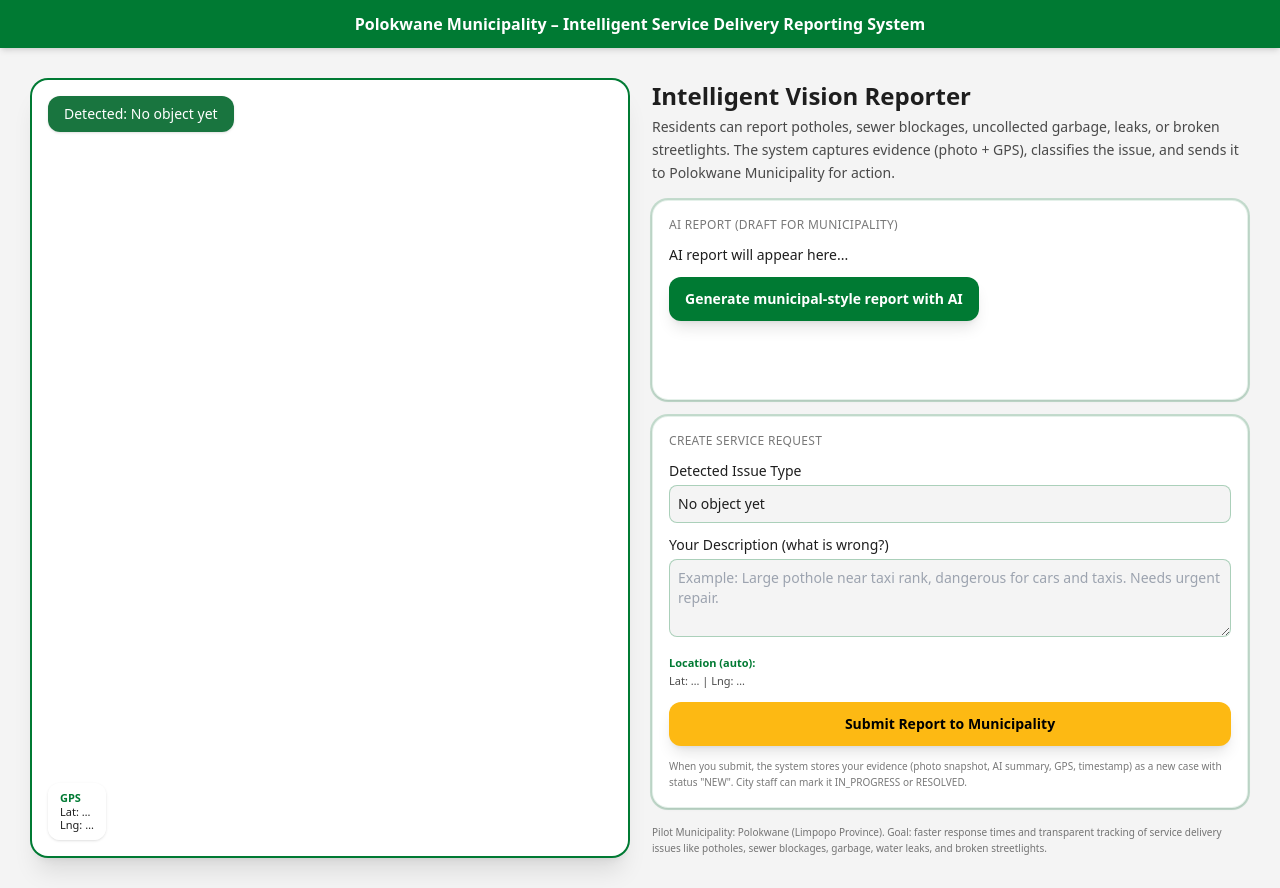
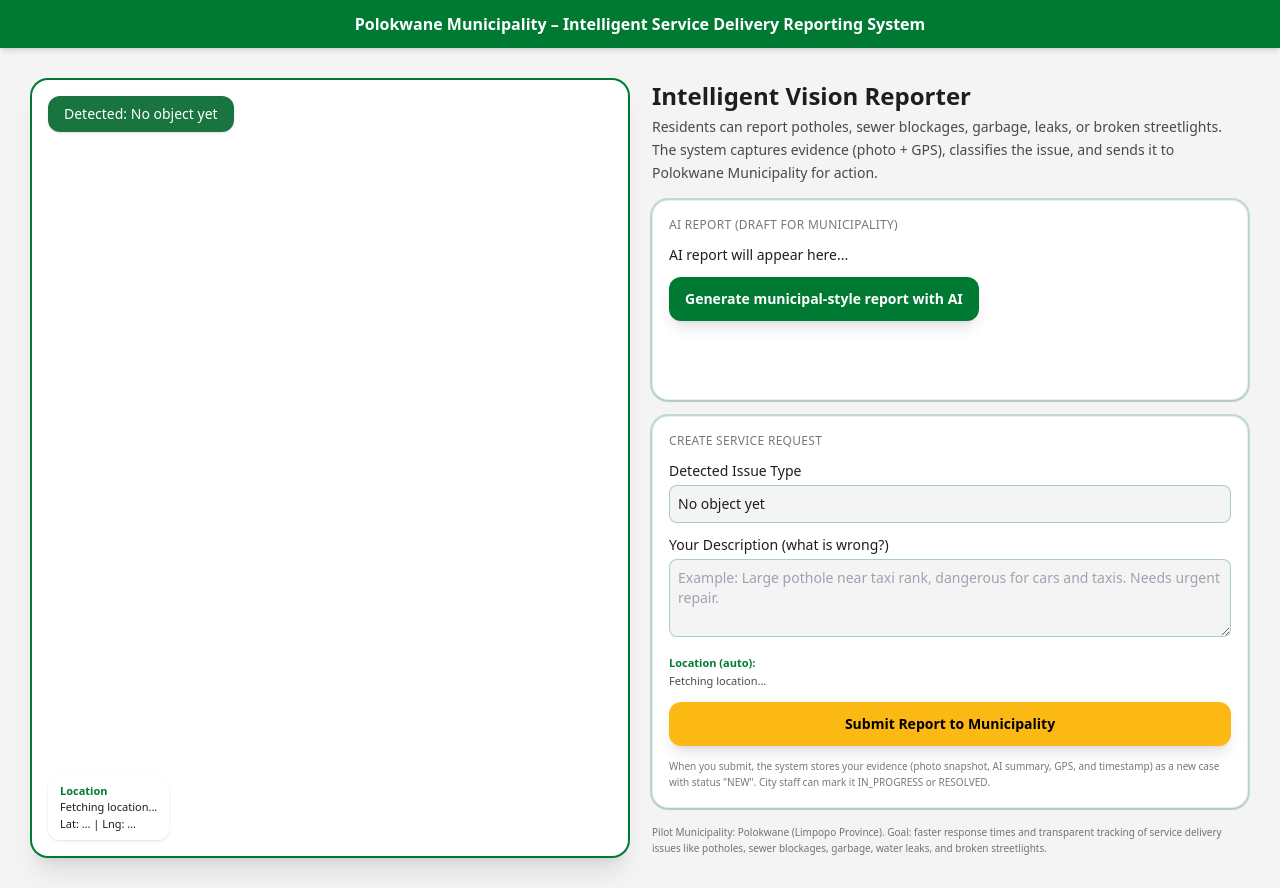
Before and after one commit to Kholofelo-kga/intelligent-vision-reporter, a React (Vite) app: page /report in a window 1280 px wide. Built offline with nearby package versions, Linux system fonts and the light colour scheme; no server answers.

Commit message:
Update App.jsx

```diff
--- a/src/App.jsx
+++ b/src/App.jsx
@@ -1,11 +1,12 @@
 import { useEffect, useRef, useState } from "react";
 import * as cocoSsd from "@tensorflow-models/coco-ssd";
 import "@tensorflow/tfjs";
+import axios from "axios";
 
 import { db } from "./firebase.js";
 import { collection, addDoc, serverTimestamp } from "firebase/firestore";
 
-// speak out loud what was detected
+// speak detected object
 function speak(text) {
   const synth = window.speechSynthesis;
   const utter = new SpeechSynthesisUtterance(text);
@@ -19,53 +20,60 @@
   const canvasRef = useRef(null);
 
   const [model, setModel] = useState(null);
-
-  // live detection result
   const [lastLabel, setLastLabel] = useState("No object yet");
-
-  // AI summary from /api/ai-report
   const [aiReport, setAiReport] = useState("AI report will appear here...");
   const [loadingChatGPT, setLoadingChatGPT] = useState(false);
-
-  // form state for resident
   const [userDescription, setUserDescription] = useState("");
 
-  // GPS state
   const [gps, setGps] = useState({ lat: null, lng: null });
+  const [locationName, setLocationName] = useState(""); // NEW: place name
 
-  // submission progress
   const [submitting, setSubmitting] = useState(false);
   const [submitStatus, setSubmitStatus] = useState("");
 
-  // STEP 1: ask for camera + load ML model + get GPS when page loads
+  const userName = localStorage.getItem("userName"); // show user info if registered
+
+  // STEP 1: camera + ML model + GPS + location name
   useEffect(() => {
     async function setupCameraAndModel() {
       try {
-        // 1. request camera
+        // camera setup
         const stream = await navigator.mediaDevices.getUserMedia({
-          video: { facingMode: "environment" }, // back camera for phone
+          video: { facingMode: "environment" },
           audio: false,
         });
         if (videoRef.current) {
           videoRef.current.srcObject = stream;
         }
 
-        // 2. load object detection model
+        // load TensorFlow model
         const loadedModel = await cocoSsd.load();
         setModel(loadedModel);
 
-        // 3. get GPS
+        // get GPS
         if ("geolocation" in navigator) {
           navigator.geolocation.getCurrentPosition(
-            (pos) => {
-              setGps({
+            async (pos) => {
+              const coords = {
                 lat: pos.coords.latitude,
                 lng: pos.coords.longitude,
-              });
+              };
+              setGps(coords);
+
+              // get human-readable place name
+              try {
+                const res = await axios.get(
+                  `https://nominatim.openstreetmap.org/reverse?format=json&lat=${coords.lat}&lon=${coords.lng}`
+                );
+                setLocationName(res.data.display_name || "Unknown location");
+              } catch {
+                setLocationName("Location not available");
+              }
             },
             (err) => {
               console.warn("GPS error", err);
               setGps({ lat: null, lng: null });
+              setLocationName("Location unavailable");
             }
           );
         }
@@ -77,7 +85,7 @@
     setupCameraAndModel();
   }, []);
 
-  // STEP 2: run live detection in a loop
+  // STEP 2: live detection loop
   useEffect(() => {
     let rafId;
 
@@ -91,40 +99,26 @@
       const canvas = canvasRef.current;
       const ctx = canvas.getContext("2d");
 
-      // sync canvas size with video stream
       canvas.width = video.videoWidth;
       canvas.height = video.videoHeight;
 
-      // detect objects
       const predictions = await model.detect(video);
-
-      // draw current frame from camera
       ctx.drawImage(video, 0, 0, canvas.width, canvas.height);
 
-      // draw prediction boxes/labels
       predictions.forEach((p) => {
         const [x, y, w, h] = p.bbox;
-
-        ctx.strokeStyle = "#FDB913"; // accent gold
+        ctx.strokeStyle = "#FDB913";
         ctx.lineWidth = 3;
         ctx.strokeRect(x, y, w, h);
-
         ctx.fillStyle = "rgba(0,0,0,0.6)";
         ctx.fillRect(x, y - 24, w, 24);
-
         ctx.fillStyle = "#FDB913";
         ctx.font = "16px sans-serif";
-        ctx.fillText(
-          `${p.class} (${(p.score * 100).toFixed(1)}%)`,
-          x + 4,
-          y - 6
-        );
+        ctx.fillText(`${p.class} (${(p.score * 100).toFixed(1)}%)`, x + 4, y - 6);
       });
 
-      // choose the top (most confident) prediction
       if (predictions.length > 0) {
-        const top = predictions[0];
-        const label = top.class;
+        const label = predictions[0].class;
         if (label !== lastLabel) {
           setLastLabel(label);
           speak(`${label} detected`);
@@ -138,19 +132,15 @@
     return () => cancelAnimationFrame(rafId);
   }, [model, lastLabel]);
 
-  // STEP 3: call AI endpoint to generate formal municipal report text
+  // STEP 3: generate AI report
   async function generateAIReport() {
     try {
       setLoadingChatGPT(true);
-
       const res = await fetch("/api/ai-report", {
         method: "POST",
         headers: { "Content-Type": "application/json" },
-        body: JSON.stringify({
-          objectName: lastLabel,
-        }),
+        body: JSON.stringify({ objectName: lastLabel }),
       });
-
       const data = await res.json();
       setAiReport(data.report || "No response from AI");
     } catch (err) {
@@ -161,15 +151,14 @@
     }
   }
 
-  // helper: take snapshot from canvas as Base64 image
+  // capture snapshot
   function captureSnapshotDataUrl() {
     const canvas = canvasRef.current;
     if (!canvas) return null;
-    // take the current canvas (which already has bounding boxes drawn)
-    return canvas.toDataURL("image/jpeg", 0.8); // base64 string
+    return canvas.toDataURL("image/jpeg", 0.8);
   }
 
-  // STEP 4: submit report to Firestore
+  // STEP 4: submit report
   async function handleSubmitReport() {
     try {
       setSubmitting(true);
@@ -177,22 +166,20 @@
 
       const photoDataUrl = captureSnapshotDataUrl();
 
-      // build the record we will save
       const newReport = {
+        reporterName: userName || "Guest User",
         detectedType: lastLabel || null,
         description: userDescription || "",
         aiSummary: aiReport || "",
         gpsLat: gps.lat,
         gpsLng: gps.lng,
-        photo: photoDataUrl, // base64 image
-        status: "NEW", // municipality side will later update to IN_PROGRESS, RESOLVED
+        locationName: locationName,
+        photo: photoDataUrl,
+        status: "NEW",
         createdAt: serverTimestamp(),
       };
 
-      // save to Firestore "reports" collection
       await addDoc(collection(db, "reports"), newReport);
-
-      // reset form
       setUserDescription("");
       setSubmitStatus("Report submitted to municipality ✅");
     } catch (err) {
@@ -205,16 +192,22 @@
 
   return (
     <div className="flex flex-col min-h-screen bg-background-100 text-textc-100">
-      {/* Municipal header */}
+      {/* Logged-in info */}
+      {userName && (
+        <div className="bg-primary-100 text-primary-700 text-center text-sm py-1 font-medium">
+          Logged in as {userName}
+        </div>
+      )}
+
+      {/* Header */}
       <header className="w-full bg-primary-500 text-white text-center py-3 font-semibold shadow-md">
         Polokwane Municipality – Intelligent Service Delivery Reporting System
       </header>
 
-      {/* Main content area */}
+      {/* Content */}
       <main className="flex flex-col md:flex-row gap-6 p-4 md:p-8 flex-1">
-        {/* LEFT: camera and detection */}
+        {/* LEFT CAMERA */}
         <div className="relative rounded-2xl overflow-hidden shadow-xl bg-white ring-2 ring-primary-500 flex-1">
-          {/* invisible <video>, visible <canvas> */}
           <video
             ref={videoRef}
             autoPlay
@@ -224,39 +217,39 @@
           />
           <canvas ref={canvasRef} className="w-full h-auto block" />
 
-          {/* floating label of detected object */}
+          {/* detected label */}
           <div className="absolute top-4 left-4 bg-primary-600/90 px-4 py-2 rounded-xl shadow text-white text-sm font-medium">
             {lastLabel ? `Detected: ${lastLabel}` : "Detecting..."}
           </div>
 
-          {/* floating GPS */}
-          <div className="absolute bottom-4 left-4 bg-white/90 text-textc-100 text-[11px] leading-tight px-3 py-2 rounded-xl shadow">
+          {/* location info */}
+          <div className="absolute bottom-4 left-4 bg-white/90 text-textc-100 text-[11px] px-3 py-2 rounded-xl shadow max-w-[250px]">
             <div className="font-semibold text-[11px] text-primary-500">
-              GPS
+              Location
             </div>
+            <div>{locationName || "Fetching location..."}</div>
             <div>
-              Lat: {gps.lat ? gps.lat.toFixed(5) : "…"} <br />
-              Lng: {gps.lng ? gps.lng.toFixed(5) : "…"}
+              Lat: {gps.lat ? gps.lat.toFixed(5) : "…"} | Lng:{" "}
+              {gps.lng ? gps.lng.toFixed(5) : "…"}
             </div>
           </div>
         </div>
 
-        {/* RIGHT: AI summary + form */}
+        {/* RIGHT PANEL */}
         <div className="flex flex-col gap-4 flex-1">
-          {/* intro */}
+          {/* Title */}
           <section className="space-y-1">
             <h1 className="text-2xl font-bold text-textc-100">
               Intelligent Vision Reporter
             </h1>
             <p className="text-sm text-textc-100/80 leading-relaxed">
-              Residents can report potholes, sewer blockages, uncollected
-              garbage, leaks, or broken streetlights. The system captures
-              evidence (photo + GPS), classifies the issue, and sends it to
-              Polokwane Municipality for action.
+              Residents can report potholes, sewer blockages, garbage, leaks,
+              or broken streetlights. The system captures evidence (photo + GPS),
+              classifies the issue, and sends it to Polokwane Municipality for action.
             </p>
           </section>
 
-          {/* AI Report box */}
+          {/* AI Report */}
           <section className="bg-white rounded-2xl p-4 shadow ring-2 ring-primary-500/20 border border-primary-500/10 flex flex-col gap-3 min-h-[200px]">
             <div className="text-textc-100/60 text-xs uppercase tracking-wide">
               AI Report (draft for municipality)
@@ -264,7 +257,6 @@
             <div className="text-textc-100 text-sm whitespace-pre-wrap">
               {aiReport}
             </div>
-
             <button
               onClick={generateAIReport}
               disabled={loadingChatGPT}
@@ -276,13 +268,12 @@
             </button>
           </section>
 
-          {/* Create Service Request form */}
+          {/* Create Service Request */}
           <section className="bg-white rounded-2xl p-4 shadow ring-2 ring-primary-500/20 border border-primary-500/10 flex flex-col gap-3">
             <div className="text-textc-100/60 text-xs uppercase tracking-wide">
               Create Service Request
             </div>
 
-            {/* Detected issue type */}
             <label className="text-sm font-medium text-textc-100">
               Detected Issue Type
               <input
@@ -292,7 +283,6 @@
               />
             </label>
 
-            {/* User description */}
             <label className="text-sm font-medium text-textc-100">
               Your Description (what is wrong?)
               <textarea
@@ -304,18 +294,13 @@
               />
             </label>
 
-            {/* GPS display */}
             <div className="text-[11px] text-textc-100/80 leading-relaxed">
               <div className="font-semibold text-primary-500 text-[11px]">
                 Location (auto):
               </div>
-              <div>
-                Lat: {gps.lat ? gps.lat.toFixed(5) : "…"} | Lng:{" "}
-                {gps.lng ? gps.lng.toFixed(5) : "…"}
-              </div>
+              <div>{locationName || "Fetching location..."}</div>
             </div>
 
-            {/* Submit button */}
             <button
               onClick={handleSubmitReport}
               disabled={submitting}
@@ -334,12 +319,12 @@
 
             <div className="text-[10px] text-textc-100/60 leading-relaxed">
               When you submit, the system stores your evidence (photo snapshot,
-              AI summary, GPS, timestamp) as a new case with status "NEW". City
-              staff can mark it IN_PROGRESS or RESOLVED.
+              AI summary, GPS, and timestamp) as a new case with status "NEW".
+              City staff can mark it IN_PROGRESS or RESOLVED.
             </div>
           </section>
 
-          {/* Footer note */}
+          {/* Footer */}
           <section className="text-[10px] text-textc-100/60 leading-relaxed">
             Pilot Municipality: Polokwane (Limpopo Province). Goal: faster
             response times and transparent tracking of service delivery issues
```
